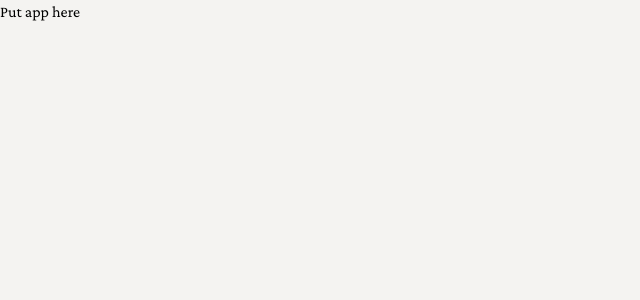
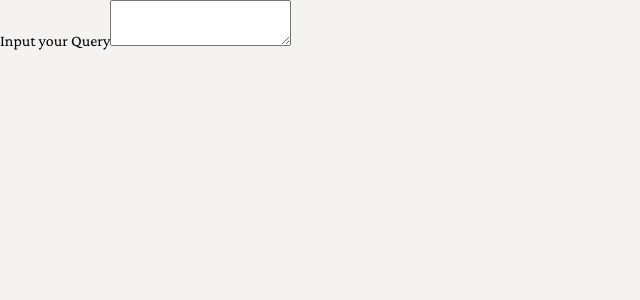
Before and after one commit to ghostb0x/multi-translate-app, a React (Create React App) app: page / in a window 1280 px wide. Shown: the top 300 px of the page, without its empty margins (0-640 px from the left). Built offline with nearby package versions, Linux system fonts and the light colour scheme.

Commit message:
Initial Commit - Create react app basics, plus started on creating a React Context Provider and a basic text area QueryInput component

```diff
--- a/src/components/App/App.js
+++ b/src/components/App/App.js
@@ -1,7 +1,13 @@
 import React from 'react';
+import QueryInput from '../QueryInput/QueryInput';
+import AppProvider from '../AppProvider/AppProvider';
 
 function App() {
-  return <div>Put app here</div>;
+  return (
+    <AppProvider>
+        <QueryInput />
+    </AppProvider>
+  );
 }
 
 export default App;
--- /dev/null
+++ b/src/components/AppProvider/AppProvider.js
@@ -0,0 +1,23 @@
+import React from "react";
+
+export const AppContext = React.createContext();
+
+
+function AppProvider( {children} ) {
+
+  const [queryText, setQueryText] = React.useState('');
+
+
+  const providerValues = {
+    queryText,
+    setQueryText
+  }
+
+  return (
+    <AppContext.Provider value={providerValues}>
+      {children}
+    </AppContext.Provider>
+  );
+}
+
+export default AppProvider;
--- /dev/null
+++ b/src/components/AppProvider/index.js
@@ -0,0 +1,2 @@
+export * from "./AppProvider";
+export { default } from "./AppProvider";
--- /dev/null
+++ b/src/components/QueryInput/QueryInput.js
@@ -0,0 +1,24 @@
+import React from 'react';
+import { AppContext } from '../AppProvider/AppProvider';
+
+function QueryInput() {
+  const { queryText, setQueryText } = React.useContext(AppContext);
+
+  return (
+    <div>
+      <label htmlFor="input">
+        Input your Query
+      </label>
+      <textarea
+        id="input"
+        value={queryText}
+        onChange={(event) => {
+          setQueryText(event.target.value);
+        }}
+      />
+
+    </div>
+  );
+}
+
+export default QueryInput;
--- /dev/null
+++ b/src/components/QueryInput/index.js
@@ -0,0 +1,2 @@
+export * from "./QueryInput";
+export { default } from "./QueryInput";
```
